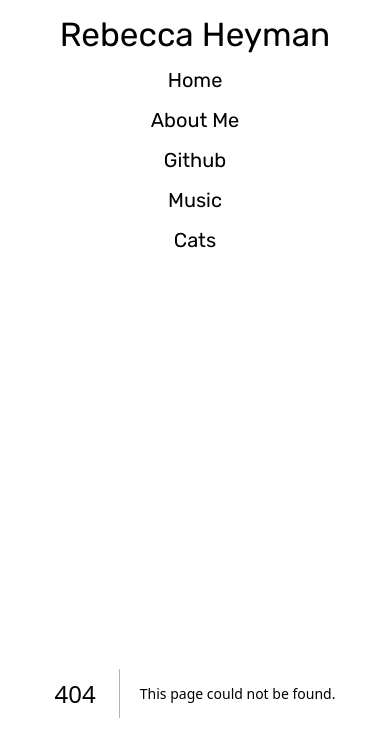
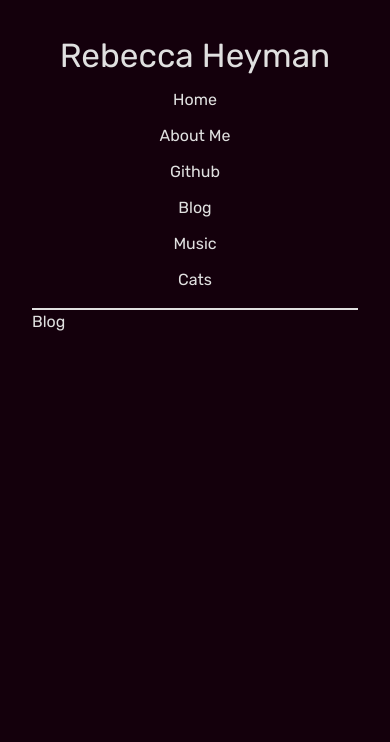
Before and after one commit to kawaiimusician/personal_portfolio, a Next.js app in the folder personal_portfolio_website/: page /blog in a window 390 px wide. Before the commit this address had no page. Shown: the top 742 px of the page. Built offline with nearby package versions, Linux system fonts and the light colour scheme.

Commit message:
convert standard css to tailwind

```diff
--- /dev/null
+++ b/personal_portfolio_website/app/blog/page.jsx
@@ -0,0 +1,5 @@
+export default function Blog() {
+  return (
+    <div>Blog</div>
+  )
+}
--- a/personal_portfolio_website/app/components/Navbar.jsx
+++ b/personal_portfolio_website/app/components/Navbar.jsx
@@ -8,6 +8,7 @@ export default function Navbar() {
       <Link href="/">Home</Link>
       <Link href="/about">About Me</Link>
       <Link target="_blank" href="https://github.com/kawaiimusician" passHref={true}>Github</Link>
+      <Link href="/blog">Blog</Link>
       <Link href="/music">Music</Link>
       <Link href="/cat_pics">Cats</Link>
     </nav>
--- a/personal_portfolio_website/app/globals.css
+++ b/personal_portfolio_website/app/globals.css
@@ -11,61 +11,72 @@ body {
 }
 
 nav {
-  display: flex;
-  font-size: 20pt;
-  border-bottom: 2px solid white;
-  justify-content: space-between;
-  padding: 10px;
+  @apply
+    text-2xl
+    flex
+    border-b-2 border-offWhite
+    justify-between
+    p-2.5;
 }
 
 nav p {
-  flex: auto;
-  font-size: 25pt;
+  @apply
+    flex-auto
+    text-4xl;
 }
 
 nav a {
-  flex: auto;
-  text-align: center;
-  padding: 5px;
-  border-radius: 25px;
-  transition: .3s;
+  @apply
+    flex-auto
+    text-center
+    p-1.5
+    rounded-3xl
+    transition duration-200;
 }
 nav a:hover {
-  background-color: #3b0123;
+  @apply
+    bg-secondary;
 }
 
 .spacer {
-  flex: 20;
+  @apply
+    flex-20;
 }
 
-@media only screen and (max-width: 650px) {
+@media only screen and (max-width: 900px) {
   nav {
-    display: flex;
-    flex-direction: column;
-    font-size: 15pt;
-    border-bottom: 2px solid white;
-    justify-content: space-between;
-    padding: 10px;
+    @apply
+      text-base
+      flex flex-col
+      border-b-2 border-offWhite
+      justify-between
+      p-2.5;
   }
 
   nav p {
-    flex: auto;
-    font-size: 25pt;
-    text-align: center;
+    @apply
+      mb-3
+      flex-auto
+      text-xl
+      text-center;
+      font-size: 25pt;
   }
 
   nav a {
-    flex: auto;
-    text-align: center;
-    padding: 5px;
-    border-radius: 25px;
-    transition: .3s;
+    @apply
+      flex-auto
+      text-center
+      p-1.5
+      rounded-3xl
+      transition duration-200;
   }
   nav a:hover {
-    background-color: #3b0123;
+    @apply
+      bg-secondary;
   }
 
   .spacer {
-    flex: 20;
+    @apply
+      flex-1;
   }
 }
--- a/personal_portfolio_website/tailwind.config.js
+++ b/personal_portfolio_website/tailwind.config.js
@@ -9,7 +9,11 @@ module.exports = {
     extend: {
       colors: {
         primary: '#14000c',
+        secondary: '#3b0123',
         offWhite: '#e0e0e0'
+      },
+      flex: {
+        '20': '20'
       }
     },
   },
```
